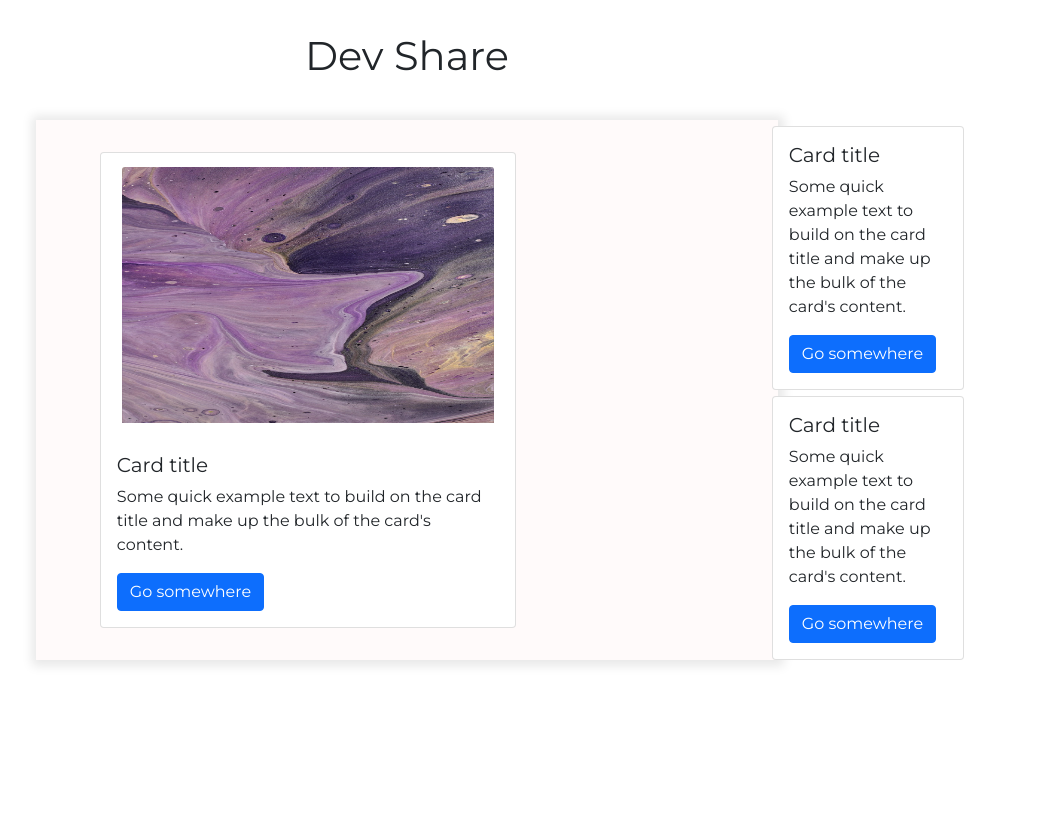
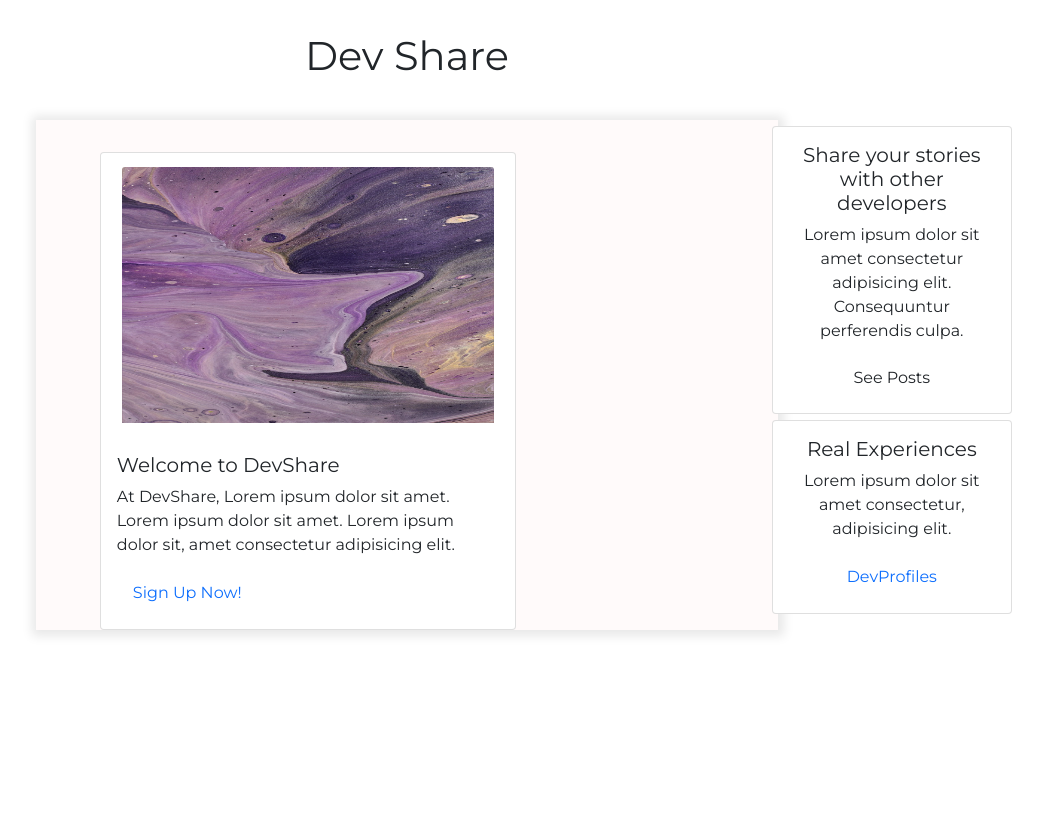
Before and after one commit to phase5lhcm/flask-blog, a Flask app: page / in a window 1280 px wide. Shown: the part 56-888 px from the top of the page, without its empty margins (233-1276 px from the left). Run offline with Flask 2, Linux system fonts and the light colour scheme; some libraries are stand-ins or nearby versions.

Commit message:
Add User profiles page

```diff
--- a/blogposts/models.py
+++ b/blogposts/models.py
@@ -1,5 +1,3 @@
-from email.policy import default
-import mimetypes
 from flask_sqlalchemy import SQLAlchemy
 from blogposts import db, login_manager
 from blogposts import bcrypt
--- a/blogposts/routes.py
+++ b/blogposts/routes.py
@@ -62,10 +62,11 @@ def logout():
     return redirect(url_for('home'))
 
 @app.route("/update/user/<int:id>", methods=['GET', 'POST'])
+@login_required
 def update_user(id):
     form = RegisterForm()
     update_user = User.query.get_or_404(id)
-    if request.method == "POST":
+    if request.method == "POST" and id == current_user.id:
         update_user.username = request.form['username']
         update_user.introduction = request.form['introduction']
         update_user.email = request.form['email']
@@ -196,3 +197,8 @@ def img_upload():
         flash('Image has been uploaded successfully')
         return redirect(url_for('img_upload', name=filename))
     return render_template('upload_photo.html', form=form)
+
+@app.route('/user/profiles', methods=['GET'])
+def user_list():
+   user_accounts = User.query.order_by(User.username).all()
+   return render_template('user_profiles.html', user_accounts=user_accounts )
--- a/blogposts/static/styles/homepage_styles.css
+++ b/blogposts/static/styles/homepage_styles.css
@@ -32,6 +32,7 @@
 #card-feature {
     position: relative;
     left: 20em;
+    text-align: center;
 }
 
 .card-feature-img {
--- a/blogposts/templates/homepage.html
+++ b/blogposts/templates/homepage.html
@@ -13,36 +13,46 @@ content%}
                     alt="Card image cap"
                 />
                 <div class="card-body">
-                    <h5 class="card-title">Card title</h5>
+                    <h5 class="card-title">Welcome to DevShare</h5>
                     <p class="card-text">
-                        Some quick example text to build on the card title and
-                        make up the bulk of the card's content.
+                        At DevShare, Lorem ipsum dolor sit amet. Lorem ipsum
+                        dolor sit amet. Lorem ipsum dolor sit, amet consectetur
+                        adipisicing elit.
                     </p>
-                    <a href="#" class="btn btn-primary">Go somewhere</a>
+                    <a class="nav-link" href="{{url_for('register')}}"
+                        >Sign Up Now!</a
+                    >
                 </div>
             </div>
         </div>
 
         <div id="card-feature">
-            <div id="card1" class="card" style="width: 12rem">
+            <div id="card1" class="card" style="width: 15rem">
                 <div class="card-body">
-                    <h5 class="card-title">Card title</h5>
+                    <h5 class="card-title">
+                        Share your stories with other developers
+                    </h5>
                     <p class="card-text">
-                        Some quick example text to build on the card title and
-                        make up the bulk of the card's content.
+                        Lorem ipsum dolor sit amet consectetur adipisicing elit.
+                        Consequuntur perferendis culpa.
                     </p>
-                    <a href="#" class="btn btn-primary">Go somewhere</a>
+                    <a href="{{url_for('blogposts')}}" class="btn">See Posts</a>
                 </div>
             </div>
 
-            <div class="card" style="width: 12rem">
+            <div class="card" style="width: 15rem">
                 <div id="card2" class="card-body">
-                    <h5 class="card-title">Card title</h5>
+                    <strong
+                        ><h5 class="card-title">Real Experiences</h5></strong
+                    >
                     <p class="card-text">
-                        Some quick example text to build on the card title and
-                        make up the bulk of the card's content.
+                        Lorem ipsum dolor sit amet consectetur, adipisicing
+                        elit.
                     </p>
-                    <a href="#" class="btn btn-primary">Go somewhere</a>
+
+                    <a class="nav-link" href="{{url_for('user_list')}}"
+                        >DevProfiles</a
+                    >
                 </div>
             </div>
         </div>
```
Also changed, not shown: blogposts/templates/user_profiles.html (added, +39 -0 lines), blogposts/blogposts.db.
